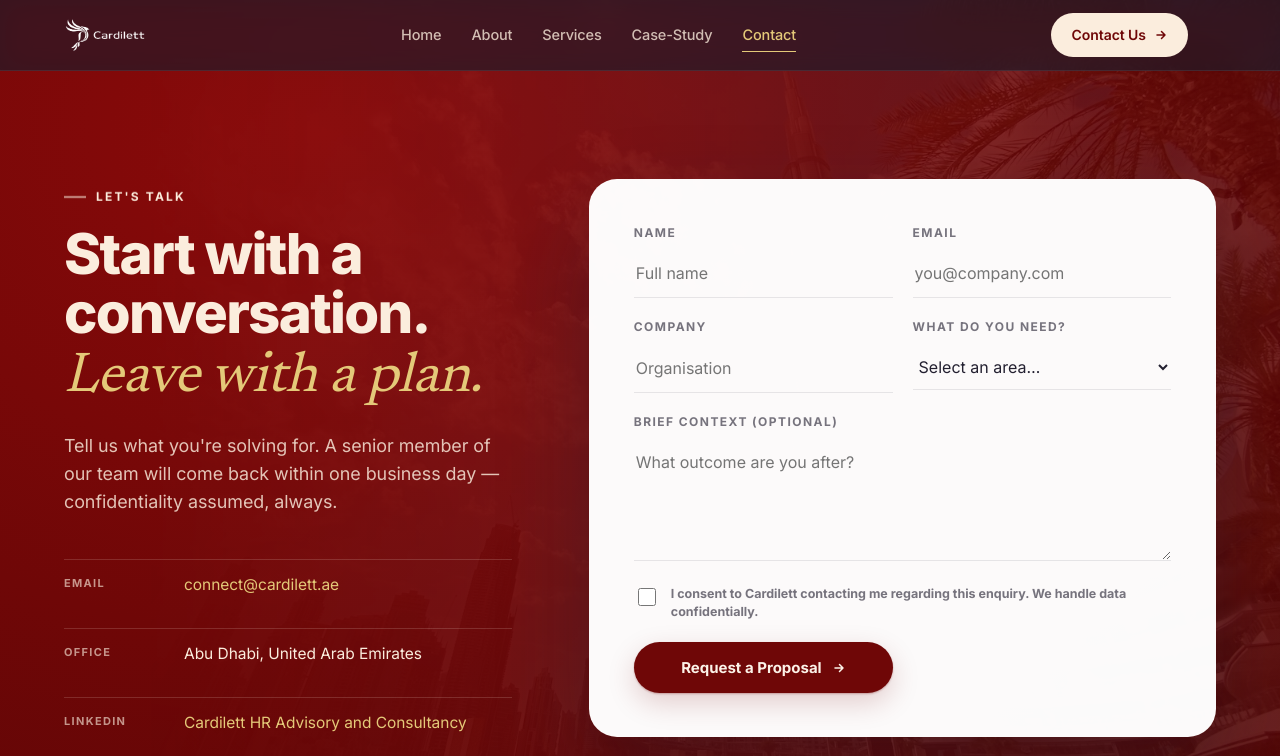
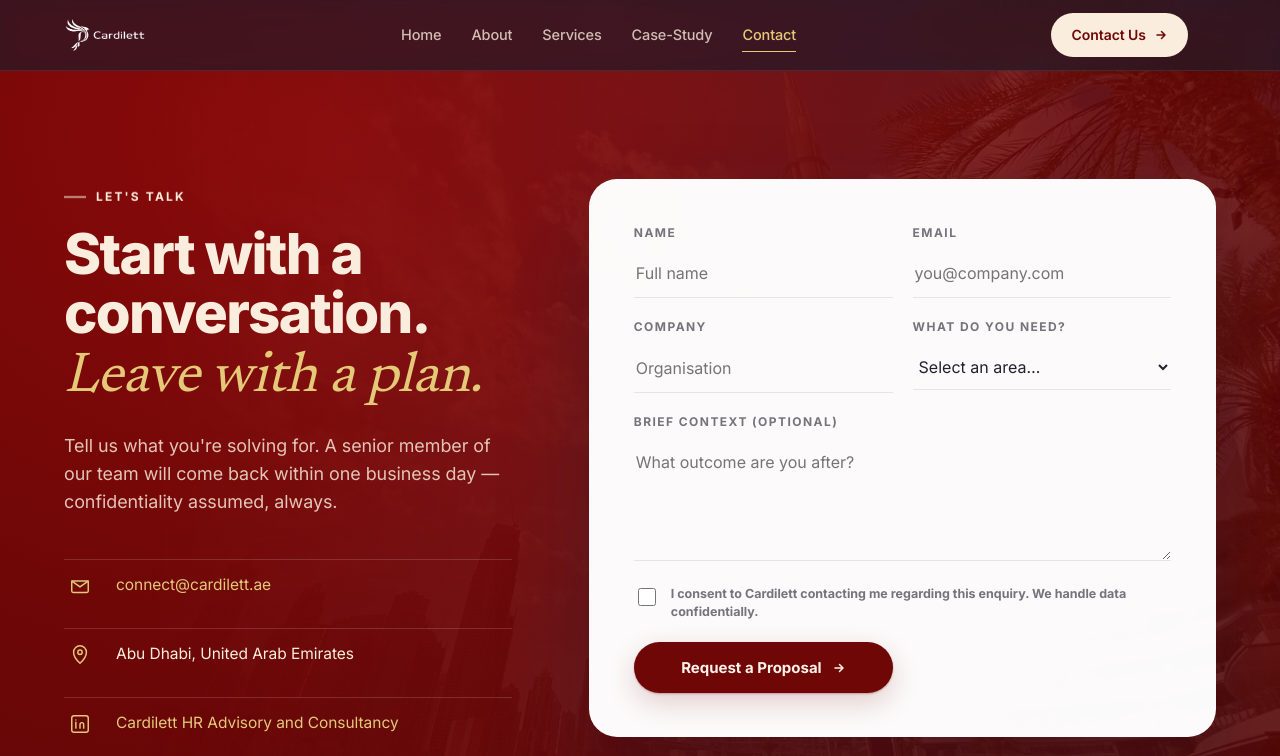
Before and after one commit to cardilett/website, a Next.js app: page /contact in a window 1280 px wide. Shown: the top 756 px of the page. Built offline with nearby package versions, Linux system fonts and the light colour scheme.

Commit message:
feat: contact icons

```diff
--- a/src/app/globals.css
+++ b/src/app/globals.css
@@ -2427,7 +2427,7 @@ main>section:first-child:not(.hero) {
 
 .contact__row {
   display: grid;
-  grid-template-columns: 100px 1fr;
+  grid-template-columns: 32px 1fr;
   gap: 20px;
   padding: 13px 0;
   border-top: 1px solid rgba(251, 237, 221, 0.16);
@@ -2439,12 +2439,23 @@ main>section:first-child:not(.hero) {
 }
 
 .contact__label {
-  color: rgba(251, 237, 221, 0.62);
-  text-transform: uppercase;
-  letter-spacing: 0.12em;
-  font-size: 11px;
-  font-weight: 640;
+  display: flex;
+  align-items: center;
+  justify-content: center;
   padding-top: 2px;
+}
+
+.contact__label-icon {
+  display: inline-flex;
+  flex-shrink: 0;
+  width: 22px;
+  height: 22px;
+  color: var(--gold-soft);
+}
+
+.contact__label-icon svg {
+  width: 100%;
+  height: 100%;
 }
 
 .contact__row a {
--- a/src/components/Contact.tsx
+++ b/src/components/Contact.tsx
@@ -19,16 +19,59 @@ const NEEDS = [
   'Other / Not sure yet',
 ];
 
+const ICONS = {
+  email: (
+    <svg width="14" height="14" viewBox="0 0 24 24" fill="none" aria-hidden="true">
+      <path
+        d="M3 6.5h18v11a1.5 1.5 0 0 1-1.5 1.5h-15A1.5 1.5 0 0 1 3 17.5v-11Z"
+        stroke="currentColor"
+        strokeWidth="1.6"
+        strokeLinejoin="round"
+      />
+      <path d="M3.5 7 12 13l8.5-6" stroke="currentColor" strokeWidth="1.6" strokeLinecap="round" strokeLinejoin="round" />
+    </svg>
+  ),
+  office: (
+    <svg width="14" height="14" viewBox="0 0 24 24" fill="none" aria-hidden="true">
+      <path
+        d="M12 21s7-6.2 7-12a7 7 0 1 0-14 0c0 5.8 7 12 7 12Z"
+        stroke="currentColor"
+        strokeWidth="1.6"
+        strokeLinejoin="round"
+      />
+      <circle cx="12" cy="9" r="2.4" stroke="currentColor" strokeWidth="1.6" />
+    </svg>
+  ),
+  linkedin: (
+    <svg width="14" height="14" viewBox="0 0 24 24" fill="none" aria-hidden="true">
+      <rect x="3" y="3" width="18" height="18" rx="2.5" stroke="currentColor" strokeWidth="1.6" />
+      <path d="M7.5 10v6.5M7.5 7.5v.01M12 16.5V12.8c0-1.3.9-2.3 2.1-2.3 1.2 0 1.9.9 1.9 2.3v3.7" stroke="currentColor" strokeWidth="1.6" strokeLinecap="round" />
+    </svg>
+  ),
+  hours: (
+    <svg width="14" height="14" viewBox="0 0 24 24" fill="none" aria-hidden="true">
+      <circle cx="12" cy="12" r="8.5" stroke="currentColor" strokeWidth="1.6" />
+      <path d="M12 7.5V12l3 2" stroke="currentColor" strokeWidth="1.6" strokeLinecap="round" strokeLinejoin="round" />
+    </svg>
+  ),
+};
+
 const CONTACT_ROWS = [
-  { label: 'Email', value: 'connect@cardilett.ae', href: 'mailto:connect@cardilett.ae' },
-  { label: 'Office', value: 'Abu Dhabi, United Arab Emirates' },
+  {
+    label: 'Email',
+    value: 'connect@cardilett.ae',
+    href: 'mailto:connect@cardilett.ae',
+    icon: ICONS.email,
+  },
+  { label: 'Office', value: 'Abu Dhabi, United Arab Emirates', icon: ICONS.office },
   {
     label: 'LinkedIn',
     value: 'Cardilett HR Advisory and Consultancy',
     href: 'https://www.linkedin.com/company/cardilett/',
     ariaLabel: 'Cardilett on LinkedIn',
+    icon: ICONS.linkedin,
   },
-  { label: 'Hours', value: 'Mon–Fri · 08:00–16:00 UAE time' },
+  { label: 'Hours', value: 'Mon–Fri · 08:00–16:00 UAE time', icon: ICONS.hours },
 ];
 
 export default function Contact() {
@@ -96,9 +139,11 @@ export default function Contact() {
           </p>
 
           <div className="contact__meta reveal">
-            {CONTACT_ROWS.map(({ label, value, href, ariaLabel }) => (
+            {CONTACT_ROWS.map(({ label, value, href, ariaLabel, icon }) => (
               <div key={label} className="contact__row">
-                <span className="contact__label">{label}</span>
+                <span className="contact__label" aria-label={label} title={label}>
+                  <span className="contact__label-icon">{icon}</span>
+                </span>
                 {href ? (
                   <a
                     href={href}
```
